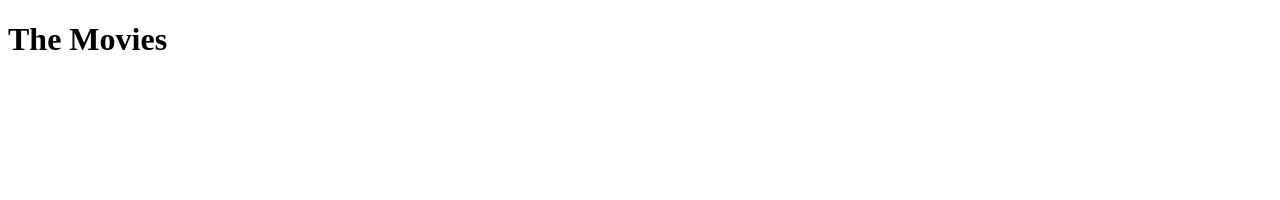
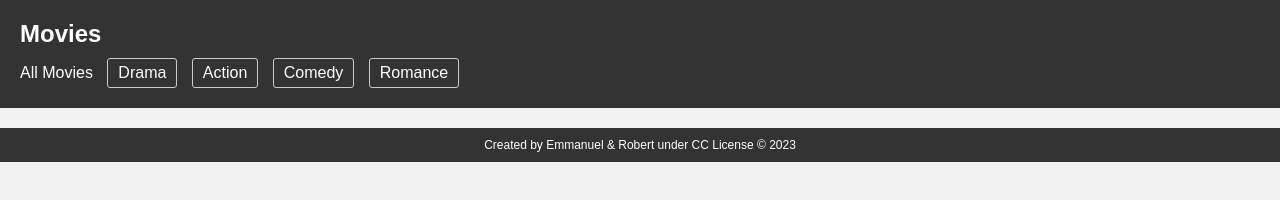
Before and after one commit to Kanyorok/Capstone-Grp_Kanban, a website built with webpack: page src/index.html in a window 1280 px wide. Built offline with nearby package versions, Linux system fonts and the light colour scheme.

Commit message:
Add header-footer and style

```diff
--- a/src/index.html
+++ b/src/index.html
@@ -3,8 +3,33 @@
   <head>
     <meta charset="utf-8">
     <title><%= htmlWebpackPlugin.options.title %></title>
-  <meta name="viewport" content="width=device-width, initial-scale=1"><script defer src="bundle.js"></script></head>
+  <meta name="viewport" content="width=device-width, initial-scale=1"><script defer src="bundle.js"></script>
+  <link rel="stylesheet" href="https://cdnjs.cloudflare.com/ajax/libs/font-awesome/6.4.0/css/all.min.css" integrity="sha512-iecdLmaskl7CVkqkXNQ/ZH/XLlvWZOJyj7Yy7tcenmpD1ypASozpmT/E0iPtmFIB46ZmdtAc9eNBvH0H/ZpiBw==" crossorigin="anonymous" referrerpolicy="no-referrer" />
+</head>
   <body>
-    <h1>The Movies</h1>
+    <header>
+      <h1>Movies</h1>
+      <nav>
+          <div class="main-menu">
+              <ul>
+                  <li id="allMovies">All Movies <span class="counter"></span></li>
+                  <li class="genre-btn" id="drama" data-genre="Drama">Drama</li>
+                  <li class="genre-btn" id="action" data-genre="Action">Action</li>
+                  <li class="genre-btn" id="comedy" data-genre="Comedy">Comedy</li>
+                  <li class="genre-btn" id="romance" data-genre="Romance">Romance</li>
+              </ul>
+          </div>
+      </nav>
+  </header>
+
+  <main>
+      <div class="movie-container">
+
+      </div>
+  </main>
+
+  <footer>
+      <p>Created by Emmanuel & Robert under CC License &copy; 2023</p>
+  </footer>
   </body>
 </html>
--- a/src/styles/style.css
+++ b/src/styles/style.css
@@ -0,0 +1,84 @@
+/* Reset default browser styles */
+body,
+h1,
+h2,
+h3,
+h4,
+h5,
+h6,
+p,
+ul,
+li {
+  margin: 0;
+  padding: 0;
+}
+
+/* Set background color and text color for the body */
+body {
+  background-color: #f2f2f2;
+  color: #333;
+  font-family: Arial, sans-serif;
+}
+
+/* Add some spacing to the header */
+header {
+  padding: 20px;
+  background-color: #333;
+  color: #fff;
+}
+
+/* Style the h1 in the header */
+header h1 {
+  font-size: 24px;
+}
+
+/* Style the navigation menu */
+nav {
+  margin-top: 10px;
+}
+
+nav ul {
+  list-style: none;
+}
+
+nav ul li {
+  display: inline-block;
+  margin-right: 10px;
+  cursor: pointer;
+}
+
+/* Style the genre buttons */
+.genre-btn {
+  padding: 5px 10px;
+  border: 1px solid #ccc;
+  border-radius: 3px;
+}
+
+.genre-btn:hover {
+  background-color: #ccc;
+}
+
+/* Style the main movie container */
+.movie-container {
+  margin-top: 20px;
+  display: grid;
+  grid-template-columns: repeat(auto-fit, minmax(300px, 1fr));
+  gap: 20px;
+}
+
+/* Style the movie cards */
+.movie-card {
+  background-color: #fff;
+  border-radius: 5px;
+  box-shadow: 0 2px 4px rgba(0, 0, 0, 0.1);
+  padding: 10px;
+}
+
+/* Style the footer */
+footer {
+  padding: 10px;
+  background-color: #333;
+  color: #fff;
+  text-align: center;
+  font-size: 12px;
+}
```
Also changed, not shown: dist/bundle8ea875e09858f86916f9.js, dist/index.html, 3 other files.
